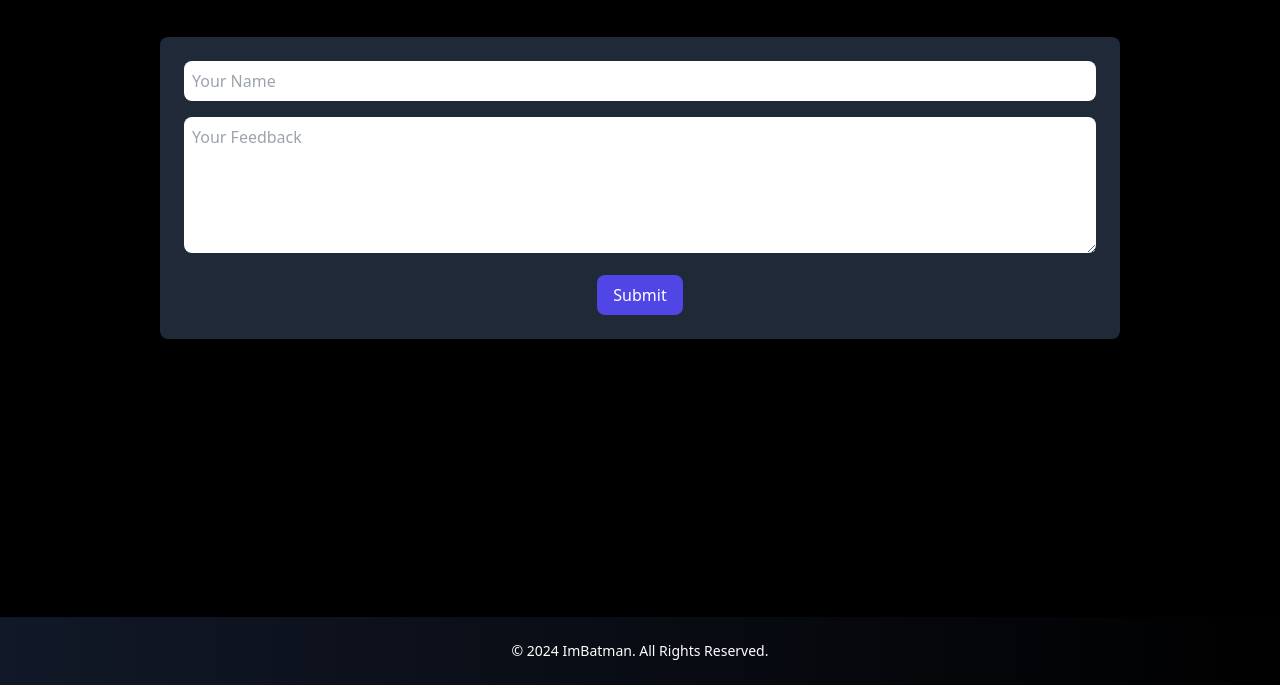
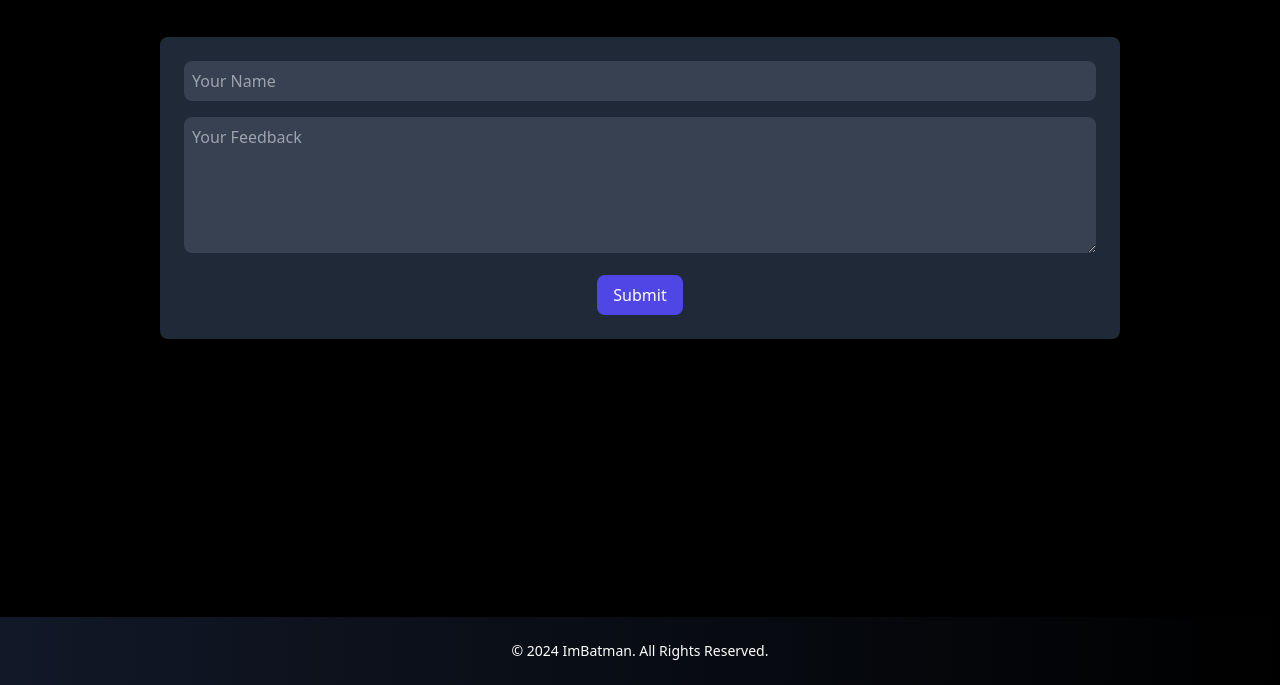
Before and after one commit to NafisRayan/AstroKnight, a website: page feedback.html in a window 1280 px wide. Shown: the part 183-868 px from the top of the page. Drawn offline with nearby package versions, Linux system fonts and the light colour scheme.

Commit message:
"Updated styles for input and textarea elements in feedback form"

```diff
--- a/feedback.html
+++ b/feedback.html
@@ -71,8 +71,8 @@
             <h1 class="text-5xl font-bold text-indigo-500 mb-6">Feedback</h1>
             <p class="text-xl mb-10">We value your thoughts! Please leave your feedback below.</p>
             <form id="feedback-form" class="bg-gray-800 rounded-lg p-6 w-3/4 mx-auto shadow-lg">
-                <input type="text" name="name" class="w-full p-2 mb-4 rounded-lg text-indigo-500" placeholder="Your Name">
-                <textarea name="feedback" class="w-full p-2 mb-4 rounded-lg text-indigo-500" rows="5" placeholder="Your Feedback"></textarea>
+                <input type="text" name="name" class="w-full p-2 mb-4 rounded-lg bg-gray-700 text-white focus:outline-none" placeholder="Your Name">
+                <textarea name="feedback" class="w-full p-2 mb-4 rounded-lg bg-gray-700 text-white focus:outline-none" rows="5" placeholder="Your Feedback"></textarea>
                 <button type="submit" class="px-4 py-2 bg-indigo-600 text-white rounded-lg hover:bg-indigo-500 transition duration-300">
                     Submit
                 </button>
```
